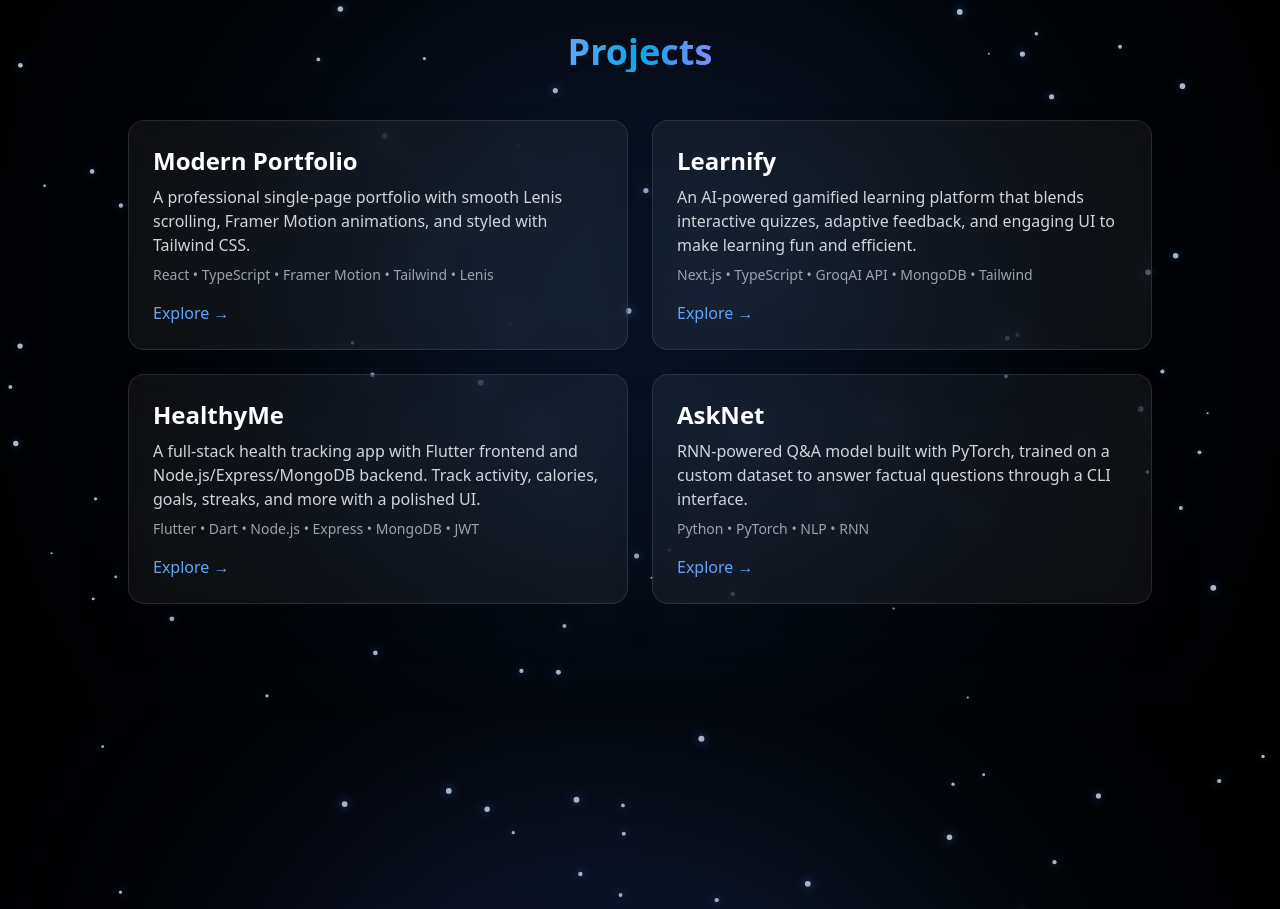
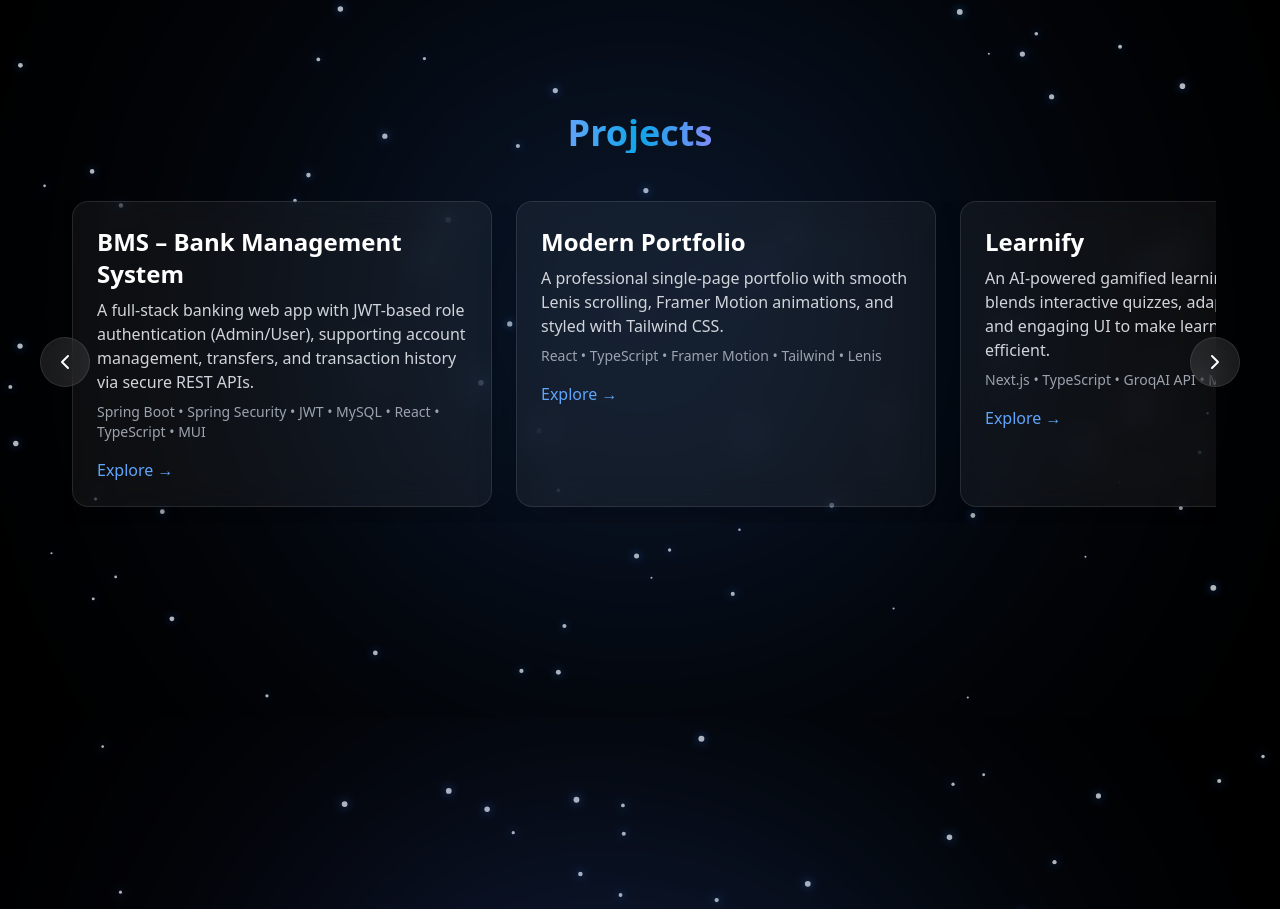
Before and after one commit to SurjeetKaran/Portfolio, a React (Vite) app: page / in a window 1280 px wide. Shown: the part 3240-4149 px from the top of the page. Built offline with nearby package versions, Linux system fonts and the light colour scheme.

Commit message:
Implement horizontal scroll for project showcase
Added horizontal scrolling functionality with navigation arrows for project display.

```diff
--- a/src/components/Projects.tsx
+++ b/src/components/Projects.tsx
@@ -1,7 +1,16 @@
 import { motion } from "framer-motion";
+import { useRef } from "react";
+import { ChevronLeft, ChevronRight } from "lucide-react";
 import CanvasParticles from "./CanvasParticles";
 
 const projects = [
+  {
+    title: "BMS – Bank Management System",
+    description:
+      "A full-stack banking web app with JWT-based role authentication (Admin/User), supporting account management, transfers, and transaction history via secure REST APIs.",
+    link: "https://github.com/SurjeetKaran/BMS",
+    tech: ["Spring Boot", "Spring Security", "JWT", "MySQL", "React", "TypeScript", "MUI"]
+  },
   {
     title: "Modern Portfolio",
     description:
@@ -33,6 +42,20 @@ const projects = [
 ];
 
 export default function Projects() {
+  const scrollRef = useRef<HTMLDivElement | null>(null);
+
+  const scroll = (direction: "left" | "right") => {
+    if (!scrollRef.current) return;
+
+    const container = scrollRef.current;
+    const scrollAmount = 450; // change if you want more/less scroll
+
+    container.scrollBy({
+      left: direction === "left" ? -scrollAmount : scrollAmount,
+      behavior: "smooth"
+    });
+  };
+
   return (
     <section
       id="projects"
@@ -59,19 +82,59 @@ export default function Projects() {
         Projects
       </motion.h2>
 
-      {/* 📦 Project Grid (2 per row) */}
-      <div className="relative z-10 grid gap-6 md:grid-cols-2 max-w-5xl w-full">
+      {/* 📦 Horizontal Scroller with Arrows */}
+      <div className="relative z-10 w-full max-w-6xl">
+        {/* Left Arrow */}
+        <button
+          onClick={() => scroll("left")}
+          className="hidden md:flex absolute -left-6 top-1/2 -translate-y-1/2 z-20
+                     bg-white/10 hover:bg-white/20 border border-white/10
+                     p-3 rounded-full backdrop-blur-md transition"
+          aria-label="Scroll Left"
+        >
+          <ChevronLeft className="w-6 h-6 text-white" />
+        </button>
+
+        {/* Right Arrow */}
+        <button
+          onClick={() => scroll("right")}
+          className="hidden md:flex absolute -right-6 top-1/2 -translate-y-1/2 z-20
+                     bg-white/10 hover:bg-white/20 border border-white/10
+                     p-3 rounded-full backdrop-blur-md transition"
+          aria-label="Scroll Right"
+        >
+          <ChevronRight className="w-6 h-6 text-white" />
+        </button>
+
+        {/* Scroll Container */}
+        <div
+          ref={scrollRef}
+          className="
+            flex gap-6 overflow-x-auto pb-4 px-2
+            scroll-smooth snap-x snap-mandatory
+            scrollbar-thin scrollbar-thumb-white/20 scrollbar-track-transparent
+          "
+        >
           {projects.map((project, i) => (
             <motion.div
               key={project.title}
               initial={{ opacity: 0, y: 30 }}
               whileInView={{ opacity: 1, y: 0 }}
-            transition={{ delay: i * 0.15 }}
-            className="bg-white/5 backdrop-blur-lg border border-white/10 rounded-2xl shadow-2xl p-6 text-left hover:border-blue-400/30 hover:shadow-blue-500/10 transition-all"
+              transition={{ delay: i * 0.1 }}
+              className="
+                min-w-[320px] sm:min-w-[380px] md:min-w-[420px]
+                snap-center
+                bg-white/5 backdrop-blur-lg border border-white/10 rounded-2xl shadow-2xl
+                p-6 text-left
+                hover:border-blue-400/30 hover:shadow-blue-500/10 transition-all
+              "
             >
               <h3 className="text-2xl font-semibold mb-2">{project.title}</h3>
               <p className="text-gray-300 mb-2">{project.description}</p>
-            <p className="text-sm text-gray-400 mb-4">{project.tech.join(" • ")}</p>
+              <p className="text-sm text-gray-400 mb-4">
+                {project.tech.join(" • ")}
+              </p>
+
               <a
                 href={project.link}
                 target="_blank"
@@ -83,6 +146,7 @@ export default function Projects() {
             </motion.div>
           ))}
         </div>
+      </div>
     </section>
   );
 }
```
Lines whose indentation alone changed are shown as unchanged.
